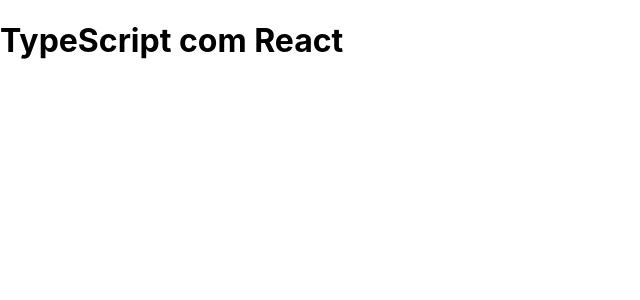
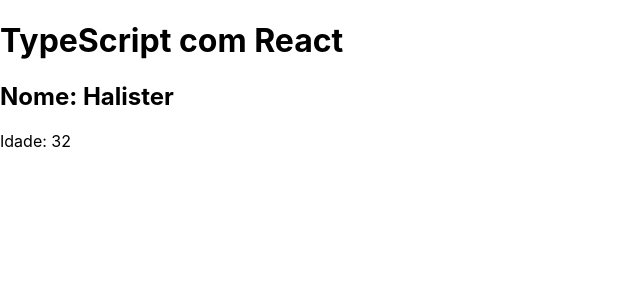
Before and after one commit to HalisterFernando/typescript-exercises, a React (Create React App) app in the folder react_com_ts/: page / in a window 1280 px wide. Shown: the top 300 px of the page, without its empty margins (0-640 px from the left). Built offline with nearby package versions, Linux system fonts and the light colour scheme.

Commit message:
chore: :rocket: criacao de variaveis

```diff
--- a/react_com_ts/src/App.tsx
+++ b/react_com_ts/src/App.tsx
@@ -1,9 +1,23 @@
 
 
 function App() {
+
+  // variáveis
+
+  const name: string = "Halister"
+  const age: number = 32
+  const isWorking: boolean = false
+
   return (
     <div className="App">
       <h1> TypeScript com React</h1>
+      <h2>Nome: {name}</h2>
+      <p>Idade: {age}</p>
+      {isWorking && (
+        <div>
+          Está trabalhando
+        </div>
+      )}
     </div>
   );
 }
```
